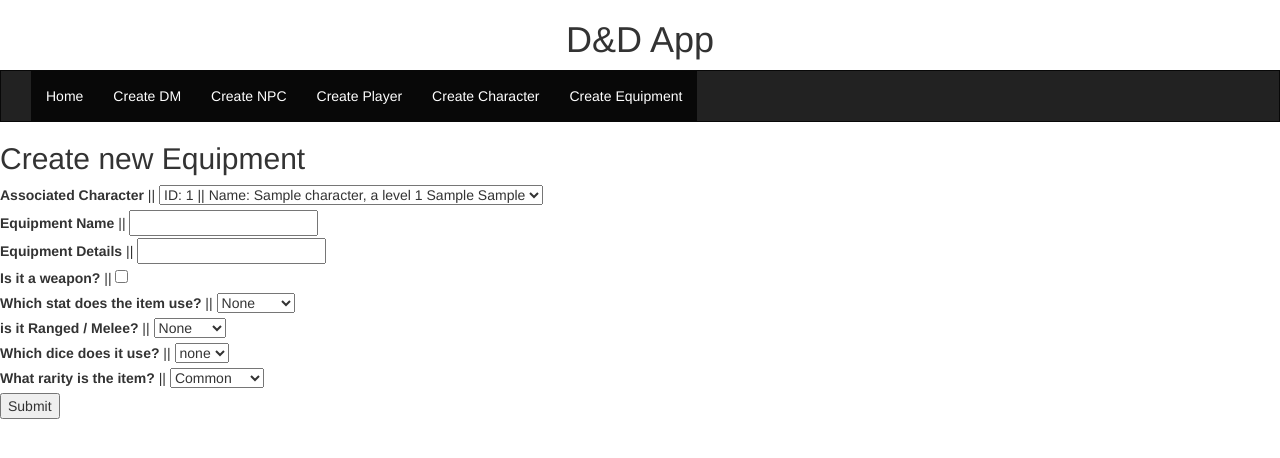
After one commit to Jack-Middleton/QA_Enable_Project, a Flask app: page /createEquipment in a window 1280 px wide. The commit adds this page. Shown: the top 458 px of the page. Run offline with Flask 2, Linux system fonts and the light colour scheme; tables that the repository leaves empty hold one stand-in row (values such as "Sample post"); some libraries are stand-ins or nearby versions.

Commit message:
added CRUD for Equipment table
Updated character sheet display to include equipment

```diff
--- a/application/forms.py
+++ b/application/forms.py
@@ -20,6 +20,19 @@
     forename = StringField('Forename')
     surname = StringField('Surname')
     submit = SubmitField('Submit')
+
+class CreateEquipment(FlaskForm):
+    pc_id = SelectField('Associated Character', choices=[])
+    equipment_name = StringField('Equipment Name')
+    equipment_details = StringField('Equipment Details')
+    is_weapon = BooleanField('Is it a weapon?')
+    str_dex = SelectField('Which stat does the item use?', choices=[('None', 'None'),('Strength', 'Strength'), ('Dexterity', 'Dexterity')])
+    distance = SelectField('is it Ranged / Melee?', choices=[('None', 'None'),('Ranged', 'Ranged'), ('Melee', 'Melee')])
+    dice_type = SelectField('Which dice does it use? ', choices=[('None', 'none'),('D4', 'D4'),('D6', 'D6'),('D8', 'D8'),('D10', 'D10'),('D12', 'D12')])
+    rarity = SelectField('What rarity is the item?', choices = [('Common', 'Common'), ('Uncommon', 'Uncommon'), ('Rare', 'Rare'), ('Very Rare', 'Very Rare'),\
+         ('Legendary', 'Legendary'), ('Artifact', 'Artifact')])
+    submit = SubmitField('Submit')
+
 
 
 class CreatePlayerCharacter(FlaskForm):
--- a/application/models.py
+++ b/application/models.py
@@ -58,15 +58,24 @@
     spell_level = db.Column(db.Integer)
 
 class Equipment(db.Model):
+    # currently only has checks for if it is a weapon
     equipment_id = db.Column(db.Integer, primary_key=True)
     fk_pc_id = db.Column(db.Integer, db.ForeignKey('player_character.pc_id'))
     equipment_name = db.Column(db.String(255))
     equipment_details = db.Column(db.String(1000))
-    is_strength = db.Column(db.Boolean())
-    is_dex = db.Column(db.Boolean())
-    is_ranged = db.Column(db.Boolean())
-    is_d4 = db.Column(db.Boolean())
-    is_d6 = db.Column(db.Boolean())
-    is_d8 = db.Column(db.Boolean())
-    is_d10 = db.Column(db.Boolean())
-    is_d12 = db.Column(db.Boolean())
+    is_weapon = db.Column(db.Boolean)
+    # determines if the item is a strength of dex item
+    str_dex  = db.Column(db.String(10))
+    # is the weapon ranged or melee
+    distance = db.Column(db.String(10))
+    # what hit dice does the weapon use if any
+    dice_type = db.Column(db.Integer)
+    # determines rarity - common through to legendary (inc magic or non)
+    rarity = db.Column(db.String(15))
+    # revisions
+    # add checks for armour / AC buffs
+    def __str__(self):
+        if self.is_weapon:
+            return f"ID: {self.equipment_id} || {self.equipment_name} || A {self.rarity} {self.str_dex} weapon || Range: {self.distance} || On hit: {self.dice_type} "
+        else:
+            return f"ID: {self.equipment_id} || {self.equipment_name} || {self.equipment_details}"
--- a/application/routes.py
+++ b/application/routes.py
@@ -1,7 +1,7 @@
 from flask import redirect, url_for, render_template, request
 from application import app, db, player_character
-from application.models import DM, NPC, Player, Player_character
-from application.forms import CreateDM, CreateNPC, CreatePlayer
+from application.models import DM, NPC, Player, Player_character, Equipment
+from application.forms import CreateDM, CreateNPC, CreatePlayer, CreateEquipment
 
 
 @app.route('/')
@@ -14,9 +14,11 @@
     num_players = Player.query.count()
     num_characters = Player_character.query.count()
     character_list = list(Player_character.query.all())
+    num_equipment = Equipment.query.count()
+    equipment_list = list(Equipment.query.all())
     return render_template('index.html', ptitle = 'Home Page' ,num = num_DMs, npcs = npc_list, \
         DMs = dm_list, no_NPCs = num_NPCs, players = player_list, no_players = num_players,\
-            no_characters=num_characters, characters=character_list )
+            no_characters=num_characters, characters=character_list, no_equipment=num_equipment, equipment=equipment_list )
 
 
 # Below is the CRUD functionality associated to the DM table
@@ -140,3 +142,53 @@
     db.session.delete(todelete)
     db.session.commit()
     return redirect(url_for('home'))
+
+# Below is the CRUD functionality for the Equipment table
+
+@app.route('/createEquipment', methods=['GET', 'POST'])
+def createEquipment():
+    character_id = Player_character.query.all()
+    Form = CreateEquipment()
+    Form.pc_id.choices.extend([(character.pc_id, str(character)) for character in character_id])
+    if request.method == 'POST':
+        fk_pc_id = Form.pc_id.data
+        equipment_name = Form.equipment_name.data
+        equipment_details = Form.equipment_details.data
+        is_weapon = Form.is_weapon.data
+        str_dex = Form.str_dex.data
+        distance = Form.distance.data
+        dice_type = Form.dice_type.data
+        rarity = Form.rarity.data
+        new_equipment = Equipment(fk_pc_id=fk_pc_id, equipment_name=equipment_name, \
+            equipment_details=equipment_details, is_weapon=is_weapon, str_dex=str_dex, distance=distance, \
+            dice_type=dice_type, rarity=rarity)
+        db.session.add(new_equipment)
+        db.session.commit()
+        return redirect(url_for('home'))
+    return render_template('createEquipment.html', form=Form, ptitle='Create new Equipment')
+
+@app.route('/deleteEquipment/<int:pk>')
+def deleteEquipment(pk):
+    todelete = Equipment.query.get(pk)
+    db.session.delete(todelete)
+    db.session.commit()
+    return redirect(url_for('home'))
+
+@app.route('/updateEquipment/<int:pk>', methods=['GET','POST'])
+def updateEquipment(pk):
+    equipment = Equipment.query.get(pk)
+    character_id = Player_character.query.all()
+    Form = CreateEquipment()
+    Form.pc_id.choices.extend([(character.pc_id, str(character)) for character in character_id])
+    if request.method == 'POST':
+        equipment.fk_pc_id = Form.pc_id.data
+        equipment.equipment_name = Form.equipment_name.data
+        equipment.equipment_details = Form.equipment_details.data
+        equipment.is_weapon = Form.is_weapon.data
+        equipment.str_dex = Form.str_dex.data
+        equipment.distance = Form.distance.data
+        equipment.dice_type = Form.dice_type.data
+        equipment.rarity = Form.rarity.data
+        db.session.commit()
+        return redirect(url_for('home'))
+    return render_template('createEquipment.html', form=Form, ptitle=f"Update {equipment.equipment_name}")
--- a/application/templates/createDM.html
+++ b/application/templates/createDM.html
@@ -1,6 +1,6 @@
 {% extends 'layout.html' %}
 {% block body %}
-    <h2>Create new DM</h2>
+    <h2>{{ ptitle }}</h2>
     <div class="Form">
 
         <form method="POST" action="">
--- /dev/null
+++ b/application/templates/createEquipment.html
@@ -0,0 +1,30 @@
+{% extends 'layout.html' %}
+{% block body %}
+    <h2>{{ ptitle }}</h2>
+    <div class="Form">
+
+        <form method="POST" action="">
+
+            {{ form.hidden_tag() }}
+            {{ form.pc_id.label }} || {{ form.pc_id }}
+            <br>
+            {{ form.equipment_name.label }} || {{ form.equipment_name }}
+            <br>
+            {{ form.equipment_details.label }} || {{ form.equipment_details }}
+            <br>
+            {{ form.is_weapon.label }} || {{ form.is_weapon }}
+            <br>
+            {{ form.str_dex.label }} || {{ form.str_dex }}
+            <br>
+            {{ form.distance.label }} || {{ form.distance }}
+            <br>
+            {{ form.dice_type.label }} || {{ form.dice_type }}
+            <br>
+            {{ form.rarity.label }} || {{ form.rarity }}
+            <br>
+            {{ form.submit }}
+
+        </form>
+
+    </div>
+{% endblock body %}
--- a/application/templates/layout.html
+++ b/application/templates/layout.html
@@ -46,6 +46,7 @@
                   <li class="active"><a href="{{ url_for('createnpc') }}">Create NPC</a></li>
                   <li class="active"><a href="{{ url_for('createplayer') }}">Create Player</a></li>
                   <li class="active"><a href="{{ url_for('createcharacter') }}">Create Character</a></li>
+                  <li class="active"><a href="{{ url_for('createEquipment') }}">Create Equipment</a></li>
 
                 </ul>
               </div>
```
Also changed, not shown: application/player_character.py (+6 -3 lines), application/templates/charactersheet.html (+5 -3 lines), application/templates/index.html (+17 -1 lines).
